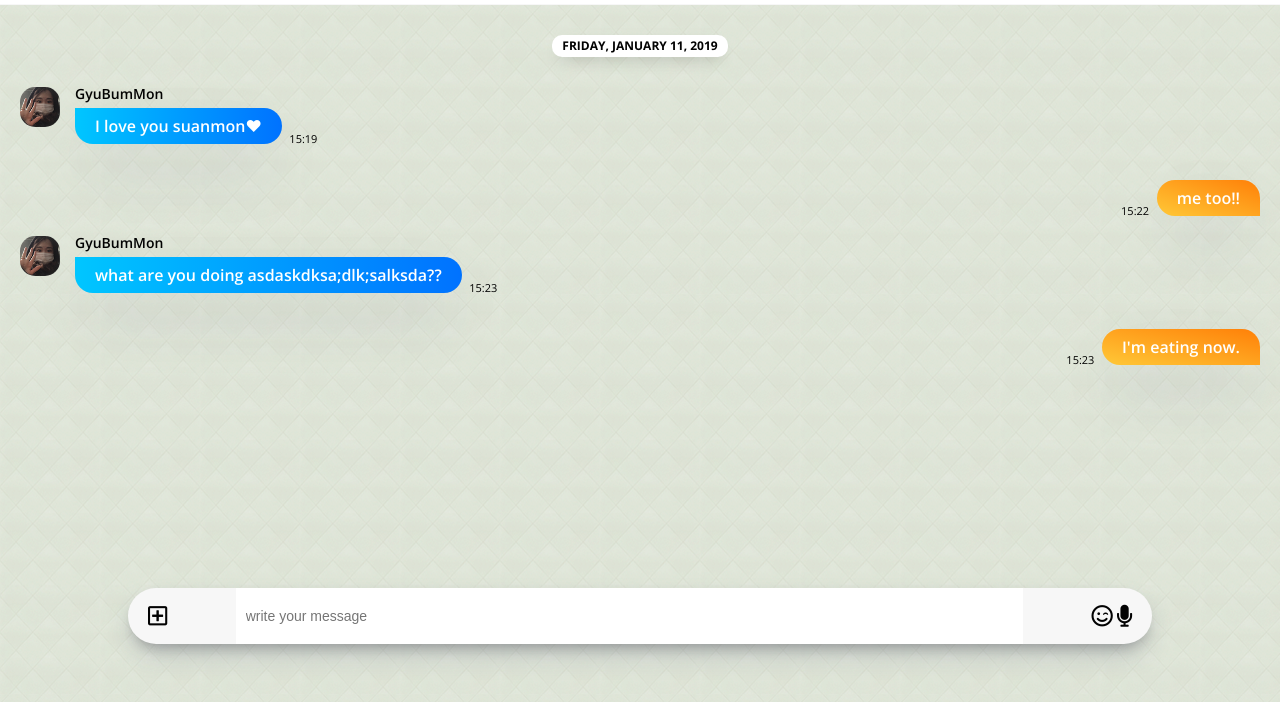
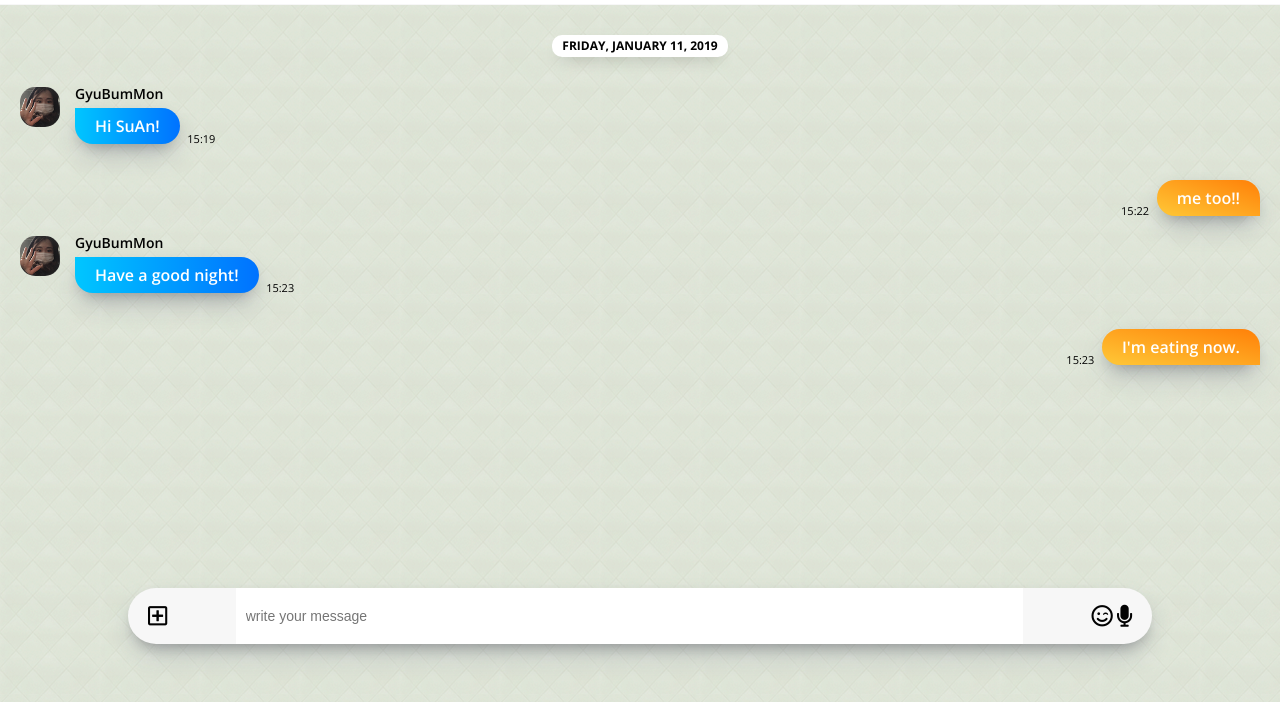
Before and after one commit to gyubum95/html-kakao, a plain HTML site: page chat.html in a window 1280 px wide. Shown: the part 106-808 px from the top of the page. Drawn offline with nearby package versions, Linux system fonts and the light colour scheme.

Commit message:
update.css

```diff
--- a/chat.html
+++ b/chat.html
@@ -55,7 +55,7 @@
               GyuBumMon
             </span>
             <span class="messages__bubble">
-              I love you suanmon♥
+              Hi SuAn!
             </span>
           </div>
           <span class="messages__timestamp">
@@ -82,7 +82,7 @@
               GyuBumMon
             </span>
             <span class="messages__bubble">
-              what are you doing asdaskdksa;dlk;salksda??
+              Have a good night!
             </span>
           </div>
           <span class="messages__timestamp">
--- a/css/chat.css
+++ b/css/chat.css
@@ -102,13 +102,16 @@
   padding: 10px 20px;
   background-color: white;
   border-radius: 30px;
-  box-shadow: 0 30px 60px -12px rgba(50, 50, 93, 0.25),
-    0 18px 36px -18px rgba(0, 0, 0, 0.3), 0 -12px 36px -8px rgba(0, 0, 0, 0.025);
+  box-shadow: rgba(50, 50, 93, 0.25) 0px 13px 27px -5px,
+    rgba(0, 0, 0, 0.3) 0px 8px 16px -8px,
+    rgba(0, 0, 0, 0.024) 0px -6px 16px -6px;
   display: block;
   color: white;
   font-weight: 600;
 }
 
+/* box-shadow: 0 30px 60px -12px rgba(50, 50, 93, 0.25),
+  0 18px 36px -18px rgba(0, 0, 0, 0.3), 0 -12px 36px -8px rgba(0, 0, 0, 0.025); */
 .incoming-messages .messages__timestamp {
   position: absolute;
   font-size: 11px;
```
